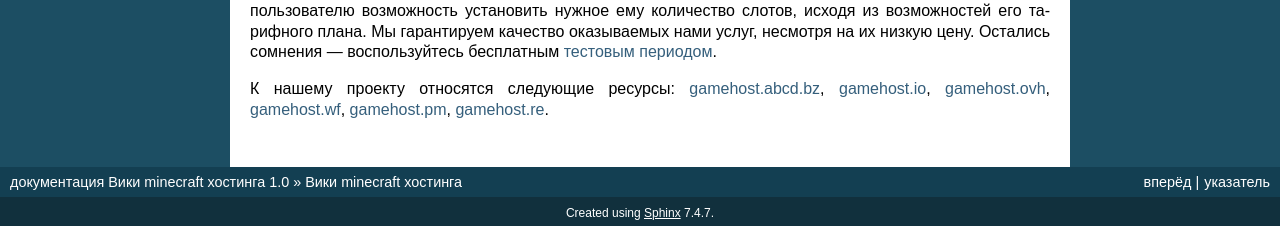
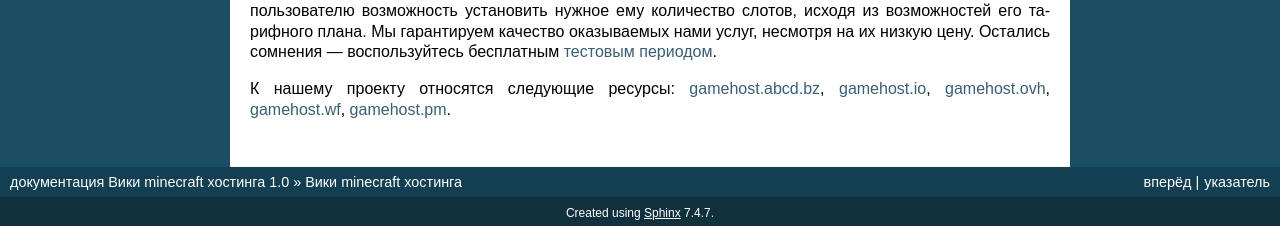
Before and after one commit to h1kkan/gamehost-wiki, a Sphinx documentation site: the page built from docs/index.rst, in a window 1280 px wide. Shown: the part 1647-1873 px from the top of the page. Built offline with Sphinx 7.4.7, drawn with Linux system fonts in a browser that asks for light colours.

Commit message:
remove old link

```diff
--- a/docs/index.rst
+++ b/docs/index.rst
@@ -51,4 +51,4 @@
 
 Мы единственный хостинг, который предоставляет именно выделенные ресурсы, а не слоты, оставляя пользователю возможность установить нужное ему количество слотов, исходя из возможностей его тарифного плана. Мы гарантируем качество оказываемых нами услуг, несмотря на их низкую цену. Остались сомнения — воспользуйтесь бесплатным `тестовым периодом <http://docs.gamehost.io/ru/latest/how_get_test.html>`_.
 
-К нашему проекту относятся следующие ресурсы: `gamehost.abcd.bz <https://gamehost.abcd.bz>`_, `gamehost.io <https://gamehost.io>`_, `gamehost.ovh <http://gamehost.ovh>`_, `gamehost.wf <http://gamehost.wf>`_, `gamehost.pm <http://gamehost.pm>`_, `gamehost.re <http://gamehost.re>`_.
+К нашему проекту относятся следующие ресурсы: `gamehost.abcd.bz <https://gamehost.abcd.bz>`_, `gamehost.io <https://gamehost.io>`_, `gamehost.ovh <http://gamehost.ovh>`_, `gamehost.wf <http://gamehost.wf>`_, `gamehost.pm <http://gamehost.pm>`_.
```
